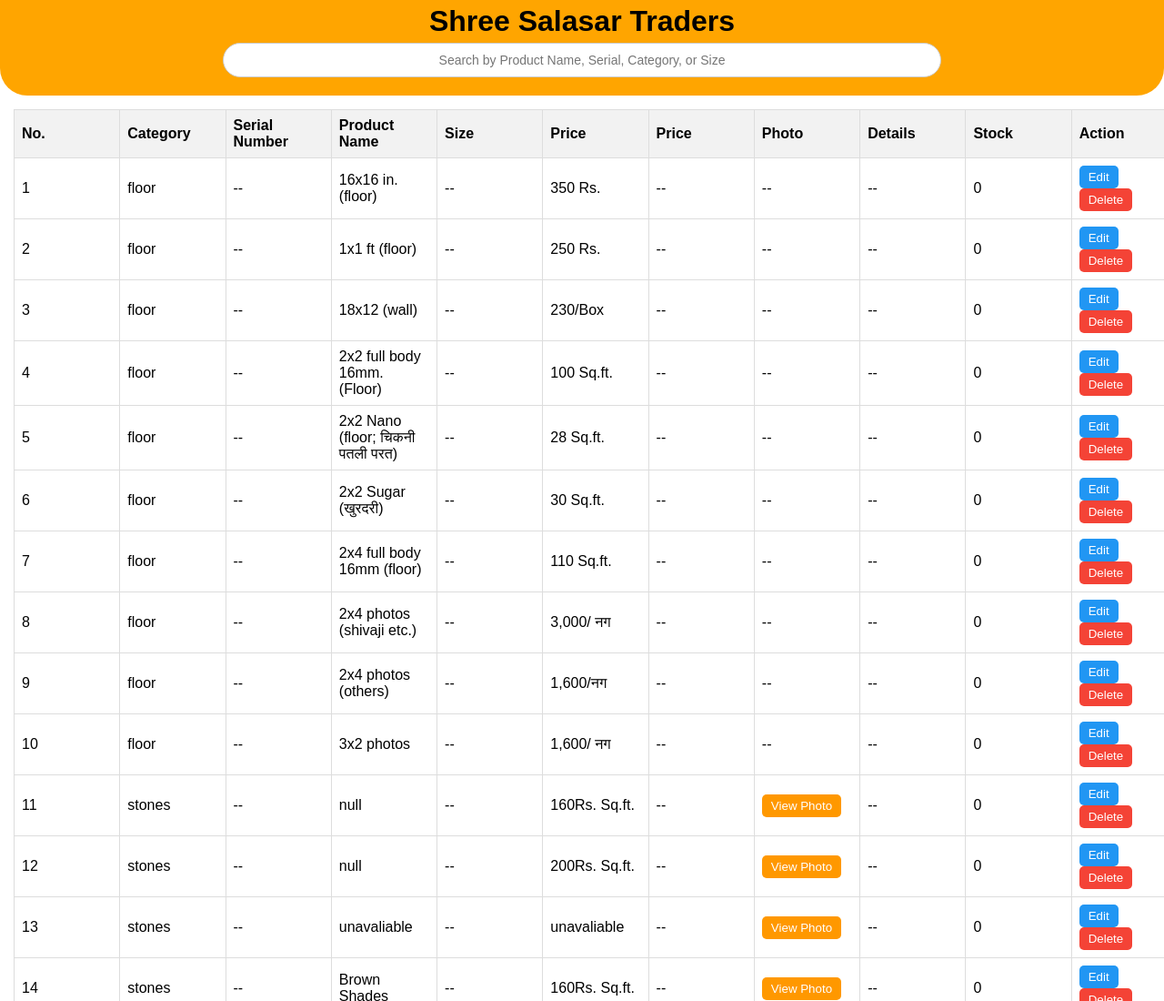
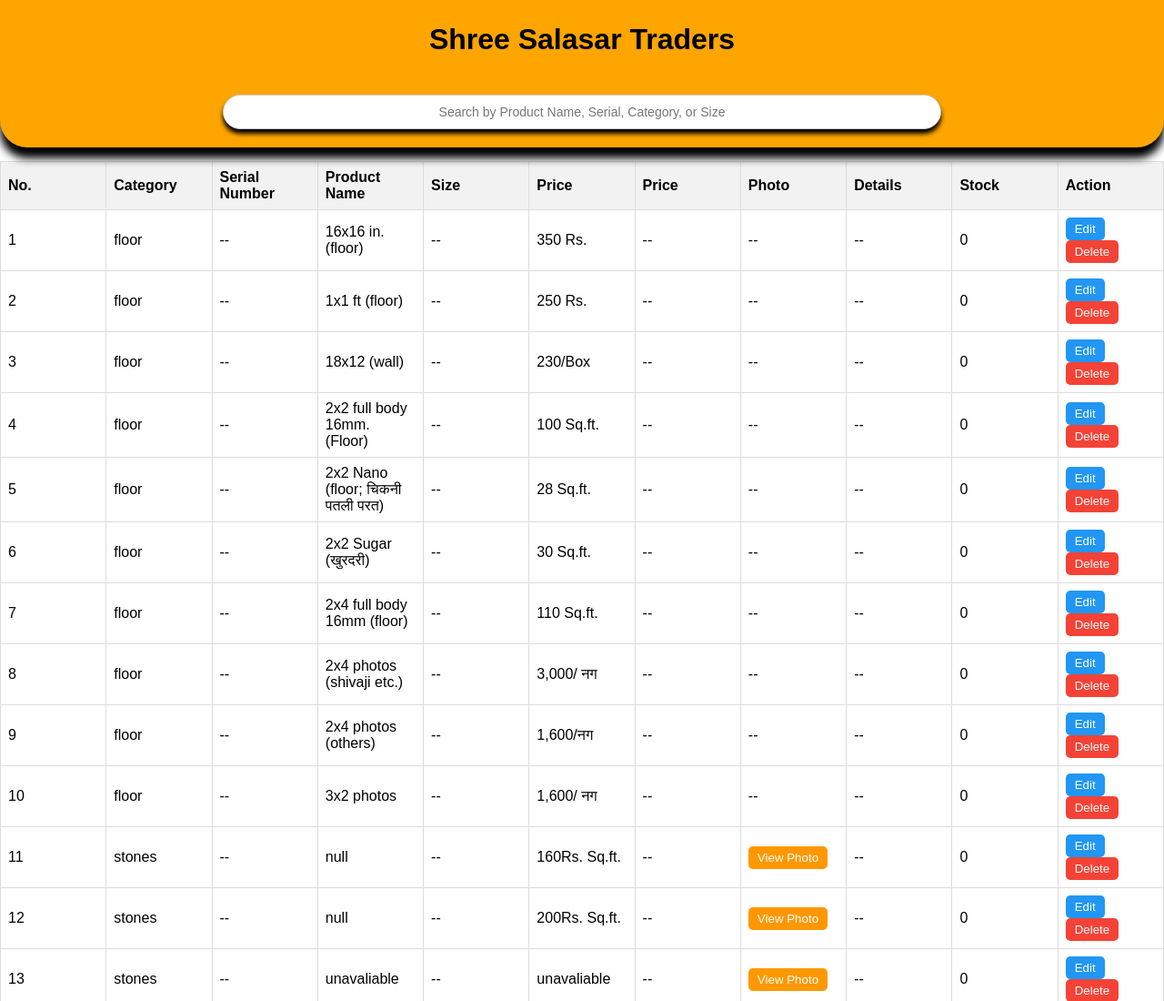
Before and after one commit to Kumaraayush8905/shop-management, a plain HTML site: page Index.html in a window 1280 px wide. Shown: the top 1100 px of the page at 91% size. Drawn offline with Linux system fonts and the light colour scheme.

Commit message:
Update stylling in searchInput, H1  styles.css

```diff
--- a/styles.css
+++ b/styles.css
@@ -9,9 +9,10 @@
     position: sticky;
     top: 0px;
     margin: 0px;
-    padding-top: 5px;
+    padding-top: 25px;
     background-color: orange;
     z-index: 1;
+    padding-bottom: 37px;
 }
 
 /* सर्च इनपुट की स्टाइलिंग */
@@ -22,9 +23,10 @@
     padding-top: 5px;
     background-color: orange;
     position: sticky;
-    top: 42px;
+    top: 98px;
     z-index: 1;
     border-radius: 0px 0px 30px 30px;
+    box-shadow: 0px 12px 10px black;
 }
 #searchInput {
     width: 60%;
@@ -37,14 +39,17 @@
     border-radius: 50px;
     border: 1px solid #ccc;
     z-index: 2;
+    box-shadow: 0px 5px 5px black;
 }
 #searchInput:focus {
     outline: none;
     border-color: white
+    box-shadow: 0px 10px 10px black;
 }
 #searchInput:hover{
     scale: 1.07;
     transition-duration: 1s;
+    box-shadow: 0px 12px 10px black;
 }
 
 /* टेबल की स्टाइलिंग */
@@ -53,7 +58,7 @@
     border-collapse: collapse;
     margin-bottom: 20px;
     table-layout: fixed;
-    margin: 15px;
+    margin-top: 15px;
 }
 
 th, td {
```
